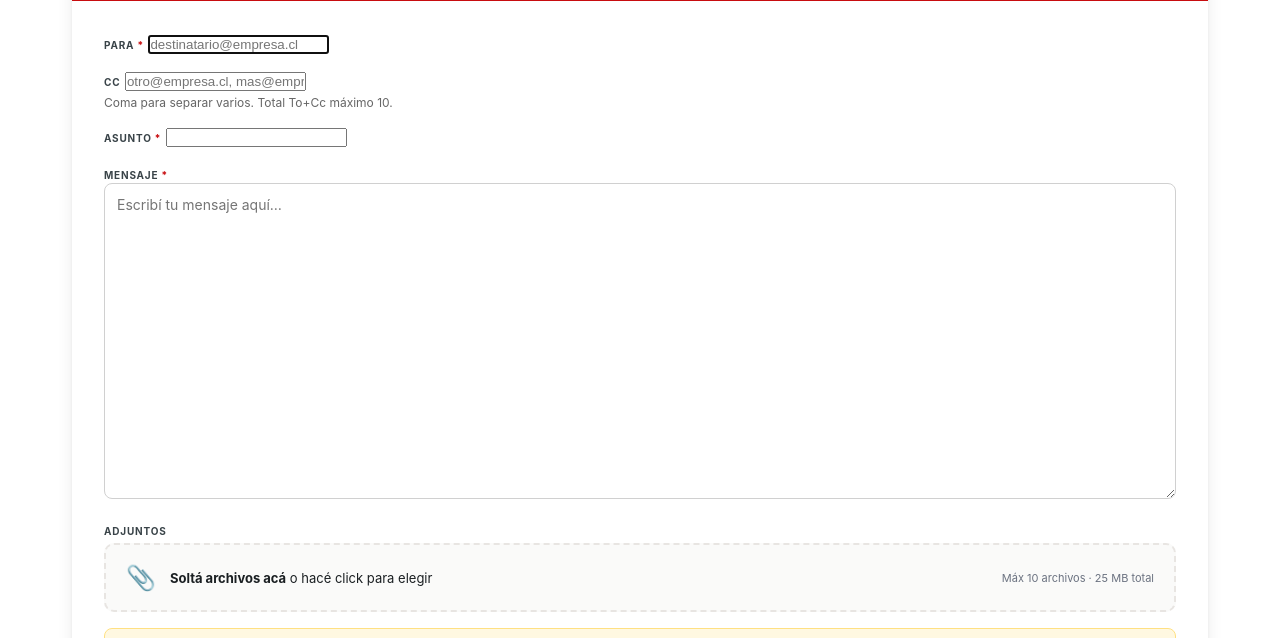
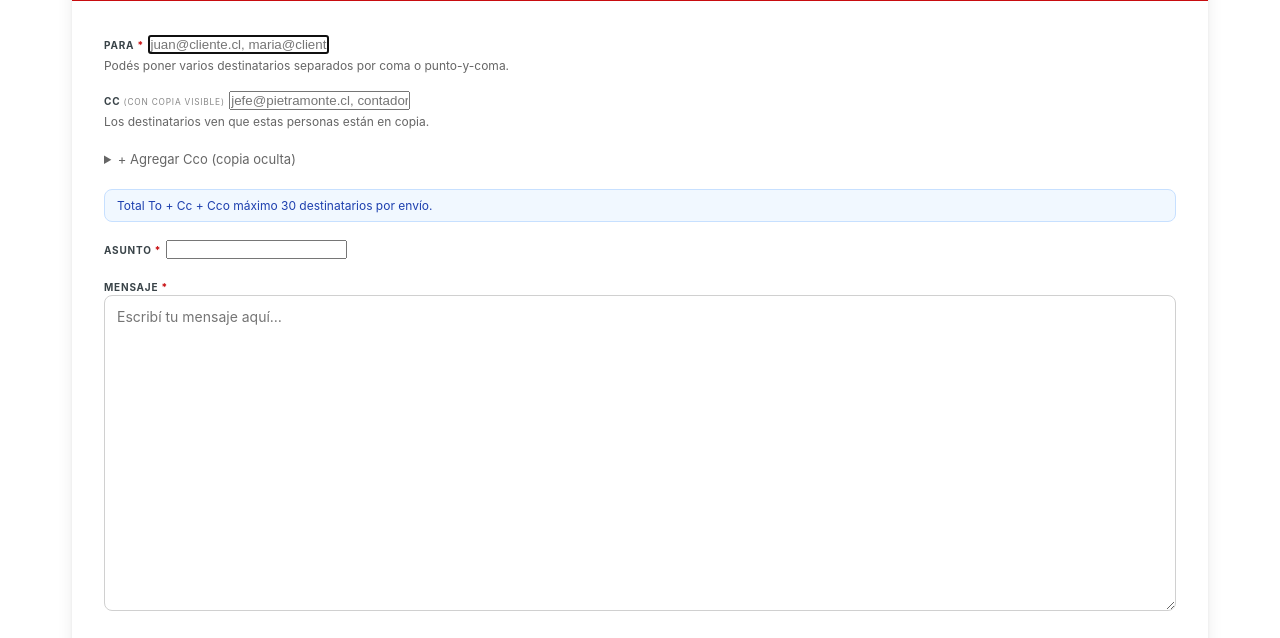
Before and after one commit to ProyectDongo/archivo_pietramonte, a Django app: template templates/correos/compose.html in a window 1280 px wide. Shown: the part 196-834 px from the top of the page. Run offline with Django 5.2, Linux system fonts and the light colour scheme; the template is opened without the code that fills it, so the values that code supplies are empty.

Commit message:
feat(compose): Cco oculto + límite 30 destinatarios + mejor UX
- Agrega campo Cco/Bcc en compose con toggle expandible (oculto por
  default para no abrumar). Se incluye en el envío SMTP vía bcc=, los
  destinatarios To/Cc NO lo ven en headers. En el archivo Enviados
  queda registrado con prefijo "Bcc:" para audit interno.
- Sube RESP_MAX_DEST de 10 a 30 (total To+Cc+Cco por envío). Resend
  soporta 50/mensaje, dejamos margen de 20 para listas grandes.
- Mejora UX del compose: placeholder con ejemplo multi-destinatario,
  hints explicando qué significa cada campo (Cc visible vs Cco oculto),
  banner con el límite total.
- Fix bug: _parse_destinatarios chequeaba REENVIO_MAX_DEST (=5) para
  todos los callers — bloqueaba compose y responder a 5 destinatarios
  aunque RESP_MAX_DEST permitiera más. Ahora la función solo valida
  formato; cada caller aplica su propio tope (reenviar_correo_view
  aplica el suyo explícitamente).

Co-Authored-By: Claude Opus 4.7 (1M context) <noreply@anthropic.com>

```diff
--- a/correos/views.py
+++ b/correos/views.py
@@ -1184,14 +1184,16 @@ def _reenvios_recientes(usuario: UsuarioPortal) -> int:
 
 
 def _parse_destinatarios(raw: str) -> list[str]:
-    """Parsea 'a@b.cl, c@d.cl' → ['a@b.cl', 'c@d.cl']. Valida formato. Lanza ValidationError."""
+    """
+    Parsea 'a@b.cl, c@d.cl' → ['a@b.cl', 'c@d.cl']. Valida formato.
+    NO chequea cantidad — cada caller aplica su propio tope (compose, reenviar,
+    responder usan límites distintos). Lanza ValidationError si formato inválido.
+    """
     from django.core.exceptions import ValidationError
     from django.core.validators import validate_email
     emails = [e.strip() for e in (raw or '').replace(';', ',').split(',') if e.strip()]
     if not emails:
         raise ValidationError('Indicá al menos un destinatario.')
-    if len(emails) > REENVIO_MAX_DEST:
-        raise ValidationError(f'Máximo {REENVIO_MAX_DEST} destinatarios por reenvío.')
     for e in emails:
         validate_email(e)
     return emails
@@ -1243,6 +1245,13 @@ def reenviar_correo_view(request, correo_id):
     except ValidationError as e:
         for msg in e.messages if hasattr(e, 'messages') else [str(e)]:
             messages.error(request, msg)
+        return render(request, 'correos/reenviar.html', {
+            'correo': correo, 'limite': limite, 'usados': usados, 'restantes': restantes,
+            'destinatarios': raw_dest, 'mensaje_extra': nota,
+        }, status=400)
+
+    if len(destinatarios) > REENVIO_MAX_DEST:
+        messages.error(request, f'Máximo {REENVIO_MAX_DEST} destinatarios por reenvío.')
         return render(request, 'correos/reenviar.html', {
             'correo': correo, 'limite': limite, 'usados': usados, 'restantes': restantes,
             'destinatarios': raw_dest, 'mensaje_extra': nota,
@@ -1327,7 +1336,9 @@ def reenviar_correo_view(request, correo_id):
 RESP_RL_HORAS    = 24
 RESP_LIMIT_USER  = 30
 RESP_LIMIT_ADMIN = 100
-RESP_MAX_DEST    = 10        # poco más que reenvío porque reply-all suma varios
+RESP_MAX_DEST    = 30        # total To+Cc+Bcc por envío. Resend soporta 50 por
+                             # mensaje sin penalizar reputación; dejamos margen
+                             # de 20 para listas oficiales del cliente.
 RESP_MAX_BODY    = 50000     # 50 KB de texto plano del usuario
 
 
@@ -2455,10 +2466,12 @@ def compose_view(request):
             'buzon': buzon,
             'to':     (request.GET.get('to') or '').strip()[:500],
             'cc':     (request.GET.get('cc') or '').strip()[:500],
+            'bcc':    (request.GET.get('bcc') or '').strip()[:500],
             'asunto': (request.GET.get('asunto') or '').strip()[:500],
             'cuerpo': '',
             'limite': limite, 'usados': usados, 'restantes': restantes,
             'prefilled_archivos': prefilled,
+            'max_dest': RESP_MAX_DEST,
         })
 
     # ─── POST ───────────────────────────────────────────────────────────
@@ -2469,21 +2482,25 @@ def compose_view(request):
         return render(request, 'correos/compose.html', {
             'buzon': buzon,
             'to': request.POST.get('to') or '', 'cc': request.POST.get('cc') or '',
+            'bcc': request.POST.get('bcc') or '',
             'asunto': request.POST.get('asunto') or '', 'cuerpo': request.POST.get('cuerpo') or '',
             'limite': limite, 'usados': usados, 'restantes': 0,
             'prefilled_archivos': prefilled_archivos,
+            'max_dest': RESP_MAX_DEST,
         }, status=429)
 
-    raw_to = request.POST.get('to') or ''
-    raw_cc = request.POST.get('cc') or ''
-    asunto = (request.POST.get('asunto') or '').strip()[:1000]
-    cuerpo = (request.POST.get('cuerpo') or '')[:RESP_MAX_BODY]
+    raw_to  = request.POST.get('to') or ''
+    raw_cc  = request.POST.get('cc') or ''
+    raw_bcc = request.POST.get('bcc') or ''
+    asunto  = (request.POST.get('asunto') or '').strip()[:1000]
+    cuerpo  = (request.POST.get('cuerpo') or '')[:RESP_MAX_BODY]
 
     ctx_form = {
         'buzon': buzon,
-        'to': raw_to, 'cc': raw_cc, 'asunto': asunto, 'cuerpo': cuerpo,
+        'to': raw_to, 'cc': raw_cc, 'bcc': raw_bcc, 'asunto': asunto, 'cuerpo': cuerpo,
         'limite': limite, 'usados': usados, 'restantes': restantes,
         'prefilled_archivos': prefilled_archivos,
+        'max_dest': RESP_MAX_DEST,
     }
 
     try:
@@ -2502,8 +2519,18 @@ def compose_view(request):
                 messages.error(request, f'Cc: {m}')
             return render(request, 'correos/compose.html', ctx_form, status=400)
 
-    if len(to_addrs) + len(cc_addrs) > RESP_MAX_DEST:
-        messages.error(request, f'Máximo {RESP_MAX_DEST} destinatarios (To + Cc) por envío.')
+    bcc_addrs: list[str] = []
+    if raw_bcc.strip():
+        try:
+            bcc_addrs = _parse_destinatarios(raw_bcc)
+        except ValidationError as e:
+            for m in (e.messages if hasattr(e, 'messages') else [str(e)]):
+                messages.error(request, f'Cco: {m}')
+            return render(request, 'correos/compose.html', ctx_form, status=400)
+
+    total_dest = len(to_addrs) + len(cc_addrs) + len(bcc_addrs)
+    if total_dest > RESP_MAX_DEST:
+        messages.error(request, f'Máximo {RESP_MAX_DEST} destinatarios totales (To + Cc + Cco) por envío. Tenés {total_dest}.')
         return render(request, 'correos/compose.html', ctx_form, status=400)
 
     if not asunto:
@@ -2566,6 +2593,7 @@ def compose_view(request):
         asunto=asunto,
         para=to_addrs,
         cc=cc_addrs or None,
+        bcc=bcc_addrs or None,
         template='correos/email/compose',
         contexto={
             'asunto':         asunto,
@@ -2582,12 +2610,18 @@ def compose_view(request):
     sent_correo = None
     if resultado['ok']:
         try:
+            # Bcc en el archivo Enviados queda con prefijo "Bcc:" para que el
+            # uploader sepa a quién mandó con copia oculta (audit interno).
+            # Los headers SMTP del correo enviado NO los exponen.
+            dest_str = ', '.join(to_addrs + cc_addrs)
+            if bcc_addrs:
+                dest_str = (dest_str + ', Bcc: ' + ', '.join(bcc_addrs)) if dest_str else ('Bcc: ' + ', '.join(bcc_addrs))
             sent_correo = Correo.objects.create(
                 buzon=buzon,
                 tipo_carpeta=Correo.Carpeta.ENVIADOS,
                 mensaje_id=new_msg_id[:500],
                 remitente=_from_alias_buzon(buzon)[:500],
-                destinatario=', '.join(to_addrs + cc_addrs)[:1000],
+                destinatario=dest_str[:1000],
                 asunto=asunto[:1000],
                 fecha=timezone.now(),
                 cuerpo_texto=cuerpo,
@@ -2641,6 +2675,8 @@ def compose_view(request):
         msg_dest = ', '.join(to_addrs)
         if cc_addrs:
             msg_dest += f' (cc: {", ".join(cc_addrs)})'
+        if bcc_addrs:
+            msg_dest += f' (cco: {len(bcc_addrs)} oculto{"s" if len(bcc_addrs) != 1 else ""})'
         messages.success(request, f'Correo enviado a {msg_dest}.')
         return redirect('inbox')
 
--- a/templates/correos/compose.html
+++ b/templates/correos/compose.html
@@ -33,25 +33,50 @@
         <input type="text"
                name="to"
                value="{{ to|default:'' }}"
-               placeholder="destinatario@empresa.cl"
+               placeholder="juan@cliente.cl, maria@cliente.cl"
                required
                maxlength="500"
                autocomplete="off"
                autofocus>
+        <small style="color:#666;font-size:12px;margin-top:4px;display:block">
+          Podés poner varios destinatarios separados por coma o punto-y-coma.
+        </small>
       </label>
 
       <label class="adv-field" style="display:block;margin-bottom:1rem">
-        <span class="adv-label">Cc</span>
+        <span class="adv-label">Cc <small style="color:#888;font-weight:400">(con copia visible)</small></span>
         <input type="text"
                name="cc"
                value="{{ cc|default:'' }}"
-               placeholder="otro@empresa.cl, mas@empresa.cl"
+               placeholder="jefe@pietramonte.cl, contador@pietramonte.cl"
                maxlength="500"
                autocomplete="off">
         <small style="color:#666;font-size:12px;margin-top:4px;display:block">
-          Coma para separar varios. Total To+Cc máximo 10.
+          Los destinatarios ven que estas personas están en copia.
         </small>
       </label>
+
+      <details class="bcc-toggle" {% if bcc %}open{% endif %} style="margin-bottom:1rem">
+        <summary style="cursor:pointer;color:#666;font-size:13px;padding:6px 0;user-select:none">
+          + Agregar Cco (copia oculta)
+        </summary>
+        <label class="adv-field" style="display:block;margin-top:8px">
+          <span class="adv-label">Cco <small style="color:#888;font-weight:400">(copia oculta — los demás no la ven)</small></span>
+          <input type="text"
+                 name="bcc"
+                 value="{{ bcc|default:'' }}"
+                 placeholder="masivo1@x.cl, masivo2@x.cl"
+                 maxlength="500"
+                 autocomplete="off">
+          <small style="color:#666;font-size:12px;margin-top:4px;display:block">
+            Útil para correos masivos a clientes — cada uno recibe sin ver a los demás.
+          </small>
+        </label>
+      </details>
+
+      <div style="background:#F1F8FF;border:1px solid #C7E0FF;border-radius:8px;padding:8px 12px;margin-bottom:1rem;font-size:12px;color:#1e40af">
+        Total To + Cc + Cco máximo {{ max_dest|default:30 }} destinatarios por envío.
+      </div>
 
       <label class="adv-field" style="display:block;margin-bottom:1rem">
         <span class="adv-label">Asunto <span style="color:#C80C0F">*</span></span>
```
